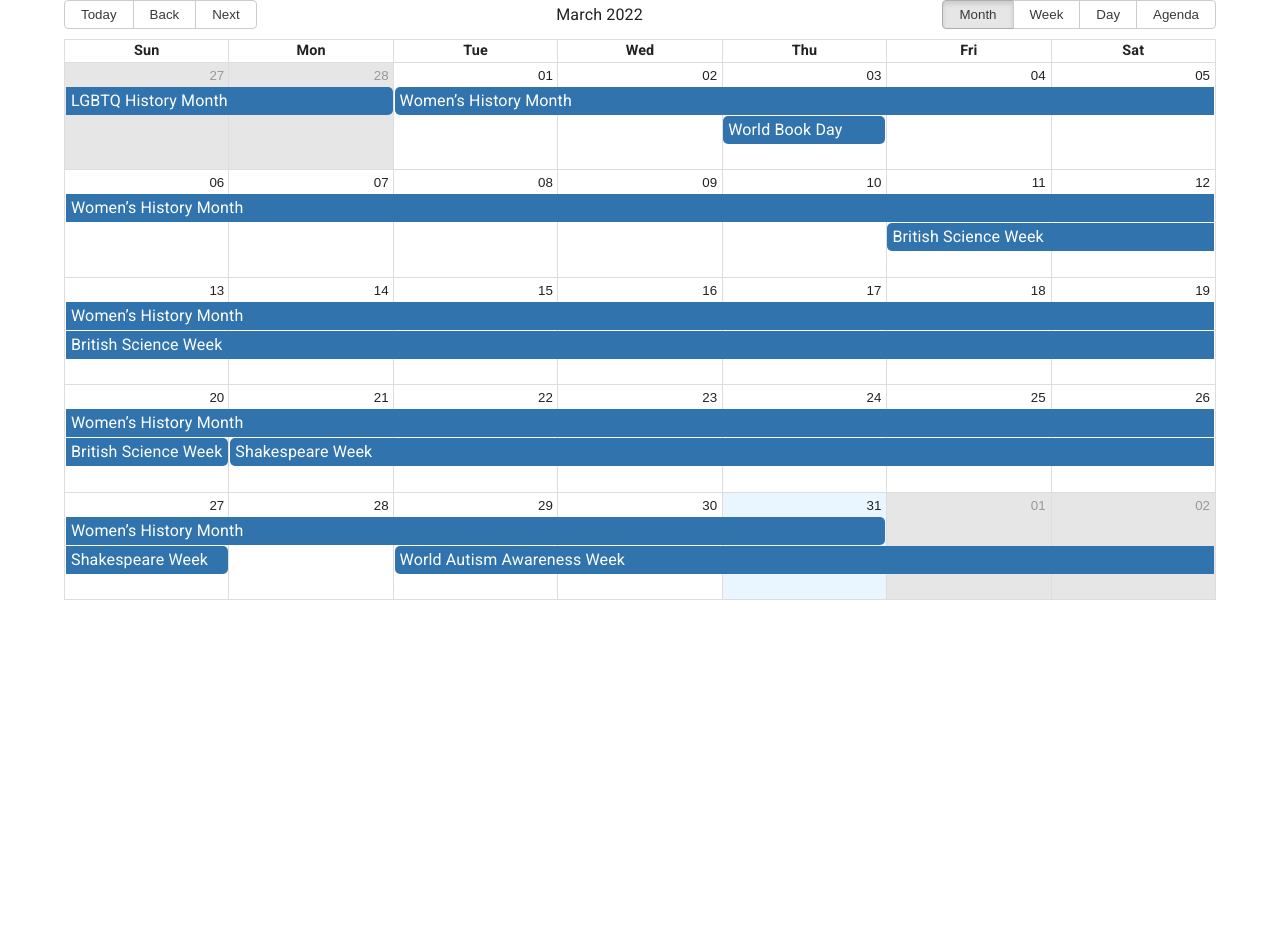
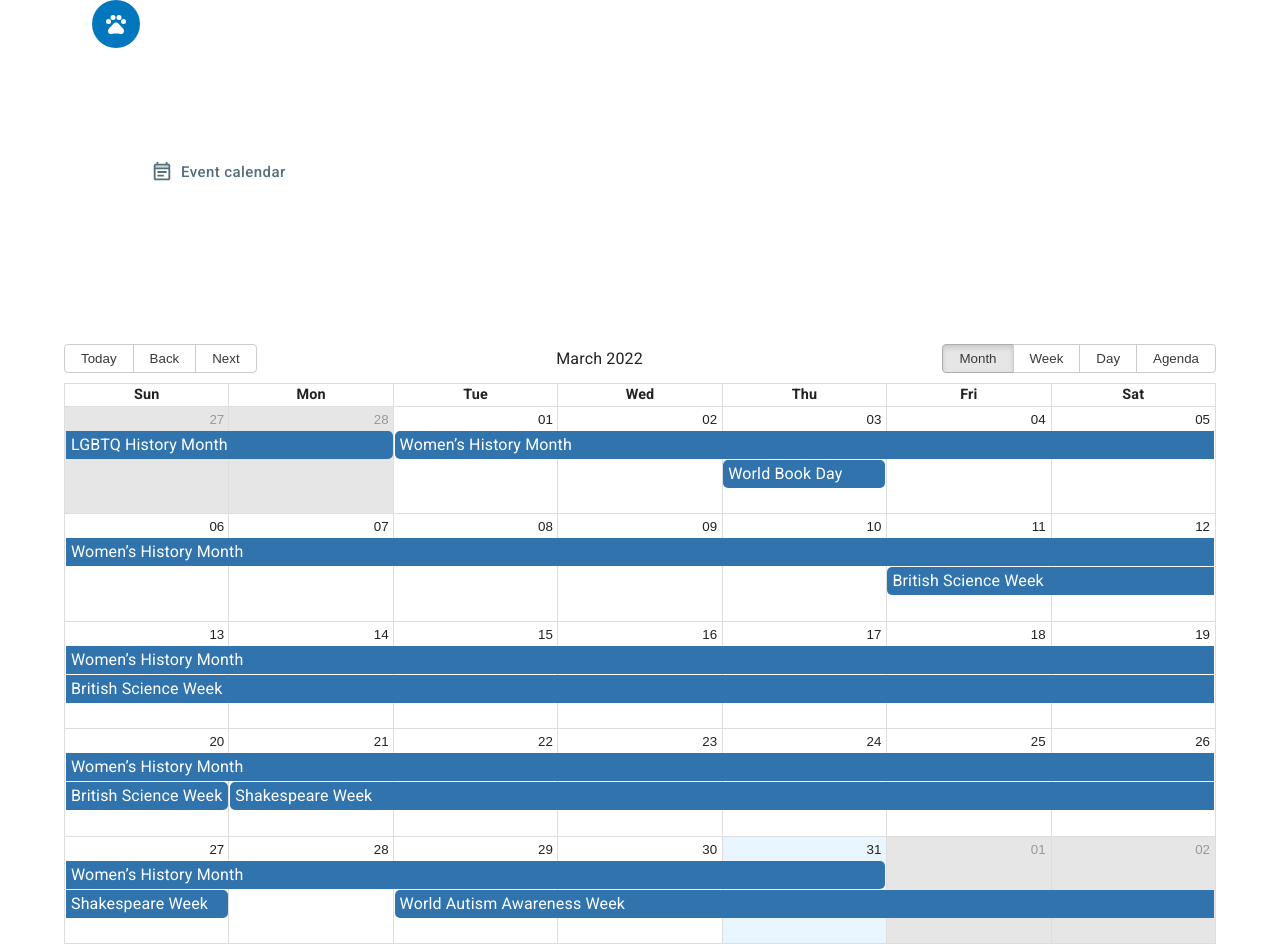
Before and after one commit to LibrariesHacked/library-calendar, a React (Create React App) app: page / in a window 1280 px wide. Before the commit the page ends 800 px from the top, so only its background shows below. Built offline with nearby package versions, Linux system fonts and the light colour scheme.

Commit message:
Working on header

```diff
--- a/src/CalendarApplication.js
+++ b/src/CalendarApplication.js
@@ -6,6 +6,7 @@ import Container from '@mui/material/Container'
 import LinearProgress from '@mui/material/LinearProgress'
 
 import EventCalendar from './EventCalendar'
+import Header from './Header'
 
 import { useApplicationStateValue } from './context/applicationState'
 import { useViewStateValue } from './context/viewState'
@@ -23,6 +24,7 @@ function CalendarApplication () {
   return (
     <BrowserRouter>
       <>
+        <Header site={4} loading={loading} />
         {loading ? (
           <LinearProgress
             variant='buffer'
--- a/src/Header.js
+++ b/src/Header.js
@@ -6,21 +6,11 @@ import AppBar from '@mui/material/AppBar'
 import Button from '@mui/material/Button'
 import Container from '@mui/material/Container'
 import Hidden from '@mui/material/Hidden'
-import IconButton from '@mui/material/IconButton'
-import Tab from '@mui/material/Tab'
-import Tabs from '@mui/material/Tabs'
 import Toolbar from '@mui/material/Toolbar'
 import Tooltip from '@mui/material/Tooltip'
+import SpeedDial from '@mui/material/SpeedDial'
+import SpeedDialAction from '@mui/material/SpeedDialAction'
 
-import BookIcon from '@mui/icons-material/BookTwoTone'
-import CancelIcon from '@mui/icons-material/CancelTwoTone'
-import DirectionBusIcon from '@mui/icons-material/DirectionsBusTwoTone'
-import GridOnIcon from '@mui/icons-material/GridOnTwoTone'
-import HeadsetIcon from '@mui/icons-material/HeadsetTwoTone'
-import LocalLibraryIcon from '@mui/icons-material/LocalLibraryTwoTone'
-import MapIcon from '@mui/icons-material/MapTwoTone'
-import MovieIcon from '@mui/icons-material/MovieTwoTone'
-import SearchIcon from '@mui/icons-material/SearchTwoTone'
 import PetsIcon from '@mui/icons-material/PetsTwoTone'
 
 import { useSearchStateValue } from './context/searchState'
@@ -31,69 +21,52 @@ function Header (props) {
   const { site } = props
   const [{ currentServiceSystemName }] = useSearchStateValue() //eslint-disable-line
 
-  const [appsOpen, setAppsOpen] = useState(false)
-  const [tabValue, setTabValue] = useState(site)
+  const [siteValue, setSiteValue] = useState(site)
 
   const location = useLocation()
 
-  const currentServicePath = path => {
-    if (currentServiceSystemName)
-      return path + '?service=' + currentServiceSystemName
-    return path
-  }
-
   return (
     <>
-      <Container maxWidth='lg'>
-        <Toolbar>
-          <IconButton
-            aria-label='Toggle site menu'
-            color='primary'
-            onClick={() => {
-              setAppsOpen(!appsOpen)
-              setTabValue(site)
-            }}
-          >
-            {appsOpen ? <CancelIcon /> : <PetsIcon />}
-          </IconButton>
-          <span />
-        </Toolbar>
-      </Container>
-      {appsOpen ? (
-        <AppBar position='static' color='transparent' elevation={0}>
-          <Container maxWidth='lg'>
-            <Tabs
-              value={tabValue}
-              onChange={(e, v) => {
-                setTabValue(v)
+      <Container maxWidth='lg'></Container>
+
+      <AppBar position='static' color='transparent' elevation={0}>
+        <Container maxWidth='lg'>
+          <Toolbar>
+            <SpeedDial
+              ariaLabel='Site selector'
+              icon={<PetsIcon />}
+              direction='down'
+              FabProps={{
+                size: 'medium',
+                sx: {
+                  boxShadow: 0
+                }
               }}
-              variant='scrollable'
-              scrollButtons='on'
-              indicatorColor='primary'
-              textColor='secondary'
             >
               {sites.map((s, idx) => {
                 return (
-                  <Tab key={'tb_site_' + idx} label={s.title} icon={s.icon} />
+                  <SpeedDialAction
+                    key={'tb_site_' + idx}
+                    icon={s.icon}
+                    tooltipTitle={s.title}
+                    onClick={() => {
+                      setSiteValue(idx)
+                    }}
+                    sx={{ boxShadow: 0 }}
+                  />
                 )
               })}
-            </Tabs>
-          </Container>
-        </AppBar>
-      ) : null}
-      <AppBar position='static' color='transparent' elevation={0}>
-        <Container maxWidth='lg'>
-          <Toolbar>
+            </SpeedDial>
             <Hidden mdUp>
-              {sites[tabValue].links.map((link, idx) => {
+              {sites[siteValue].links.map((link, idx) => {
                 return (
                   <Tooltip title={link.title} key={'icnb_menu_lg_' + idx}>
                     <Button
                       component={Link}
                       to={
-                        tabValue === site
+                        siteValue === site
                           ? link.to
-                          : sites[tabValue].url + link.to
+                          : sites[siteValue].url + link.to
                       }
                       disableRipple={location.pathname === link.to}
                       disableFocusRipple={location.pathname === link.to}
@@ -108,15 +81,15 @@ function Header (props) {
               })}
             </Hidden>
             <Hidden smDown>
-              {sites[tabValue].links.map((link, idx) => {
+              {sites[siteValue].links.map((link, idx) => {
                 return (
                   <Tooltip title={link.title} key={'icnb_menu_lg_' + idx}>
                     <Button
                       component={Link}
                       to={
-                        tabValue === site
+                        siteValue === site
                           ? link.to
-                          : sites[tabValue].url + link.to
+                          : sites[siteValue].url + link.to
                       }
                       disableRipple={location.pathname === link.to}
                       disableFocusRipple={location.pathname === link.to}
--- a/src/sites.js
+++ b/src/sites.js
@@ -1,5 +1,6 @@
 import BookIcon from '@mui/icons-material/BookTwoTone'
 import DirectionBusIcon from '@mui/icons-material/DirectionsBusTwoTone'
+import EventIcon from '@mui/icons-material/EventNoteTwoTone'
 import GridOnIcon from '@mui/icons-material/GridOnTwoTone'
 import HeadsetIcon from '@mui/icons-material/HeadsetTwoTone'
 import LocalLibraryIcon from '@mui/icons-material/LocalLibraryTwoTone'
@@ -103,16 +104,10 @@ const sites = [
     icon: <MapIcon />,
     links: [
       {
-        title: 'Find my library',
-        short: 'Find',
-        icon: <GridOnIcon />,
+        title: 'Event calendar',
+        short: 'Month',
+        icon: <EventIcon />,
         to: '/'
-      },
-      {
-        title: 'Map of libraries',
-        short: 'Map',
-        icon: <MapIcon />,
-        to: '/map'
       }
     ]
   }
--- a/src/theme.js
+++ b/src/theme.js
@@ -18,9 +18,6 @@ const theme = createTheme({
     MuiButton: {
       styleOverrides: {
         root: {
-          textTransform: 'none'
-        },
-        text: {
           textTransform: 'none'
         }
       }
```
